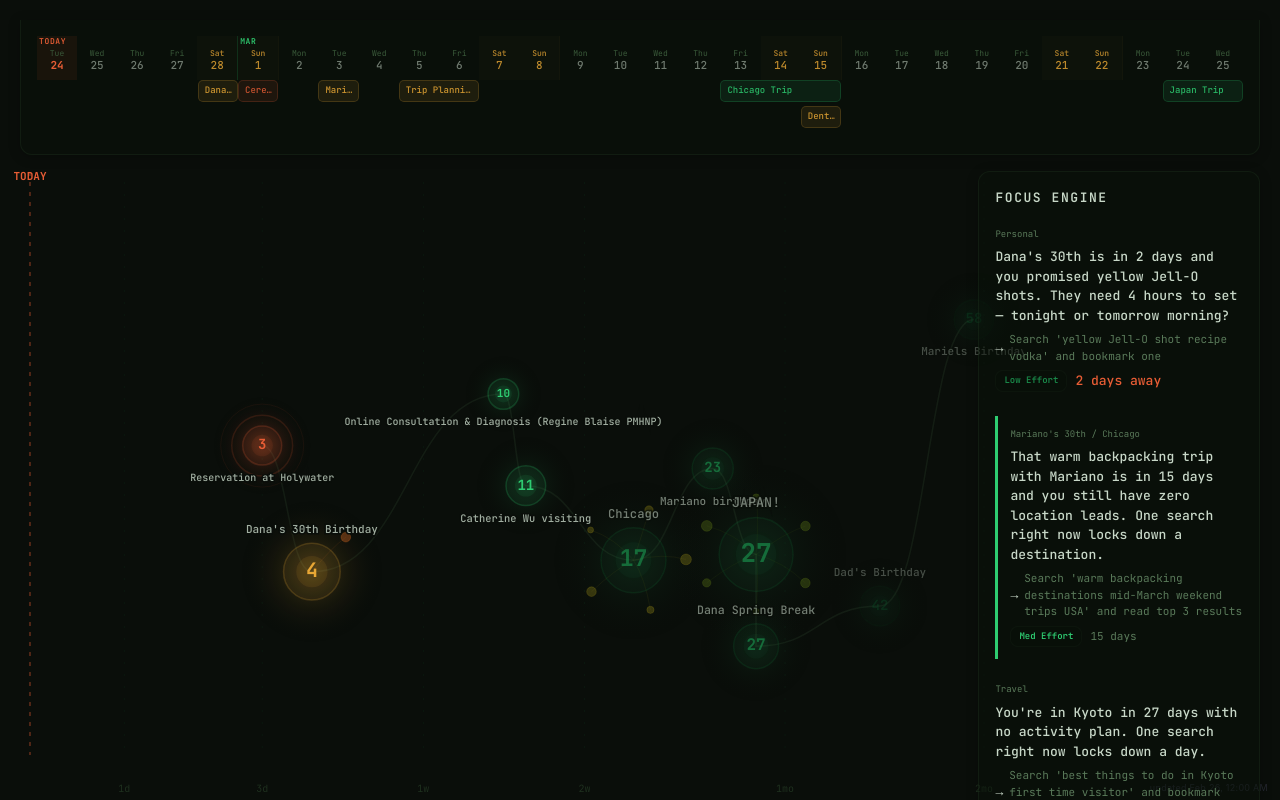
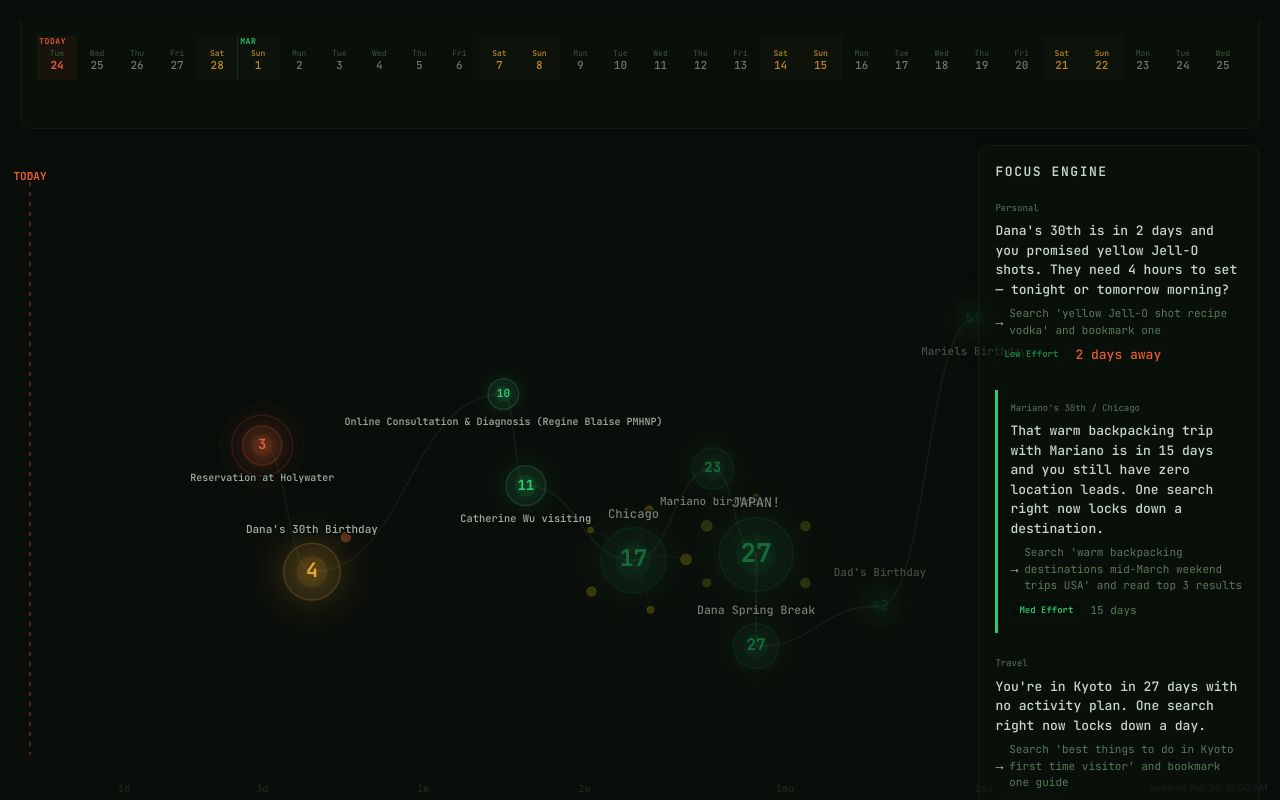
Before and after one commit to gogogoober/life-dashboard, a React (Vite) app: page / in a window 1280 px wide. Built offline with nearby package versions, Linux system fonts and the light colour scheme.

Commit message:
Added timeoine updates

```diff
--- a/src/widgets/timeline-ribbon.tsx
+++ b/src/widgets/timeline-ribbon.tsx
@@ -1,21 +1,22 @@
 import { useMemo } from "react";
-import type { WidgetProps, CalendarEvent } from "../types";
+import type { WidgetProps } from "../types";
+import type { DateEvent, EventCategory } from "../types/dates";
 import { canvasColors } from "../design-system";
-import { Section, Label } from "../components";
+import { Section } from "../components";
 
 interface TimelineRibbonProps extends WidgetProps {
-  events: CalendarEvent[];
+  events: DateEvent[];
+  windowDays?: number;
+  showRecurring?: boolean;
 }
-
-const TODAY = new Date();
-TODAY.setHours(0, 0, 0, 0);
 
 const FONT = "'JetBrains Mono', monospace";
 
-const TYPE_COLORS: Record<CalendarEvent["type"], string> = {
-  deadline: canvasColors.status.alert,
-  travel: canvasColors.status.primary,
-  event: canvasColors.status.warning,
+const CATEGORY_COLORS: Record<EventCategory, string> = {
+  work: canvasColors.category.project.primary,
+  personal: canvasColors.category.personal.primary,
+  travel: canvasColors.category.travel.primary,
+  social: canvasColors.status.warning,
 };
 
 interface DayCell {
@@ -27,18 +28,33 @@ interface DayCell {
 }
 
 interface EventSpan {
+  id: string;
   name: string;
   startIdx: number;
   endIdx: number;
   color: string;
   row: number;
+  importance: number;
+  isRecurring: boolean;
 }
 
-export function TimelineRibbon({ events }: TimelineRibbonProps) {
+function todayMidnight(): Date {
+  const d = new Date();
+  d.setHours(0, 0, 0, 0);
+  return d;
+}
+
+export function TimelineRibbon({
+  events,
+  windowDays = 30,
+  showRecurring = true,
+}: TimelineRibbonProps) {
+  const today = useMemo(() => todayMidnight(), []);
+
   const days: DayCell[] = useMemo(() => {
     const arr: DayCell[] = [];
-    for (let i = 0; i < 30; i++) {
-      const d = new Date(TODAY);
+    for (let i = 0; i < windowDays; i++) {
+      const d = new Date(today);
       d.setDate(d.getDate() + i);
       arr.push({
         date: d,
@@ -49,28 +65,33 @@ export function TimelineRibbon({ events }: TimelineRibbonProps) {
       });
     }
     return arr;
-  }, []);
+  }, [today, windowDays]);
 
   const assignedSpans: EventSpan[] = useMemo(() => {
-    const spans = events
+    const filtered = showRecurring
+      ? events
+      : events.filter((e) => !e.isRecurring);
+
+    const spans = filtered
       .map((ev) => {
-        const startIdx = Math.max(
-          0,
-          Math.round((ev.start.getTime() - TODAY.getTime()) / (1000 * 60 * 60 * 24))
+        const start = new Date(ev.startDate + "T00:00:00");
+        const startIdx = Math.round(
+          (start.getTime() - today.getTime()) / (1000 * 60 * 60 * 24)
         );
-        const endIdx = Math.min(
-          29,
-          Math.round((ev.end.getTime() - TODAY.getTime()) / (1000 * 60 * 60 * 24))
-        );
+        const endIdx = startIdx + ev.durationDays - 1;
+
         return {
+          id: ev.id,
           name: ev.name,
-          startIdx,
-          endIdx,
-          color: TYPE_COLORS[ev.type],
+          startIdx: Math.max(0, startIdx),
+          endIdx: Math.min(windowDays - 1, endIdx),
+          color: CATEGORY_COLORS[ev.category],
           row: 0,
+          importance: ev.importance,
+          isRecurring: ev.isRecurring,
         };
       })
-      .filter((ev) => ev.endIdx >= 0 && ev.startIdx < 30);
+      .filter((s) => s.endIdx >= 0 && s.startIdx < windowDays);
 
     // Row assignment — avoid overlaps
     const rows: EventSpan[][] = [];
@@ -92,7 +113,7 @@ export function TimelineRibbon({ events }: TimelineRibbonProps) {
     });
 
     return sorted;
-  }, [events]);
+  }, [events, today, windowDays, showRecurring]);
 
   const maxRows = Math.max(1, ...assignedSpans.map((s) => s.row + 1));
   const ribbonHeight = 50 + maxRows * 26;
@@ -208,32 +229,36 @@ export function TimelineRibbon({ events }: TimelineRibbonProps) {
             pointerEvents: "none",
           }}
         >
-          {assignedSpans.map((ev, i) => {
-            const leftPct = (ev.startIdx / 30) * 100;
-            const widthPct = ((ev.endIdx - ev.startIdx + 1) / 30) * 100;
+          {assignedSpans.map((ev) => {
+            const leftPct = (ev.startIdx / windowDays) * 100;
+            const widthPct = ((ev.endIdx - ev.startIdx + 1) / windowDays) * 100;
+            const isHighImportance = ev.importance >= 7;
+            const barOpacity = ev.isRecurring ? 0.5 : 1;
+
             return (
               <div
-                key={i}
+                key={ev.id}
                 style={{
                   position: "absolute",
                   left: `${leftPct}%`,
                   width: `${Math.max(widthPct, 3.3)}%`,
                   top: ev.row * 26,
-                  height: 22,
+                  height: isHighImportance ? 24 : 22,
                   background: ev.color + "18",
-                  border: `1px solid ${ev.color}30`,
+                  border: `1px ${ev.isRecurring ? "dashed" : "solid"} ${ev.color}30`,
                   borderRadius: 5,
                   display: "flex",
                   alignItems: "center",
                   paddingLeft: 6,
                   paddingRight: 4,
                   overflow: "hidden",
+                  opacity: barOpacity,
                 }}
               >
                 <span
                   style={{
                     fontSize: 9,
-                    fontWeight: 500,
+                    fontWeight: isHighImportance ? 600 : 500,
                     color: ev.color + "dd",
                     fontFamily: FONT,
                     whiteSpace: "nowrap",
```
